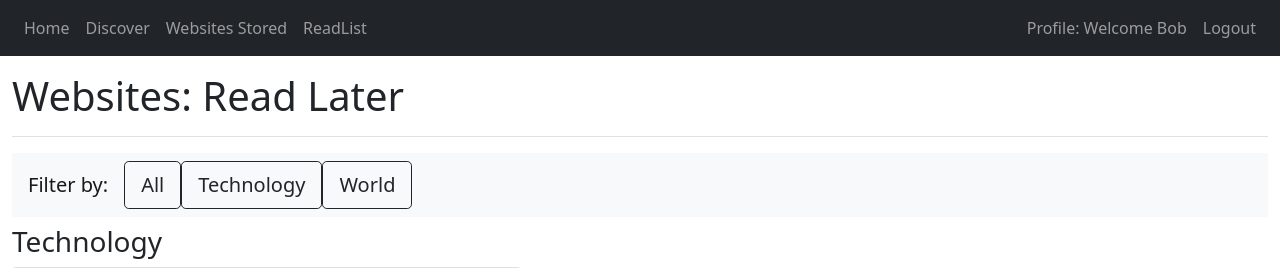
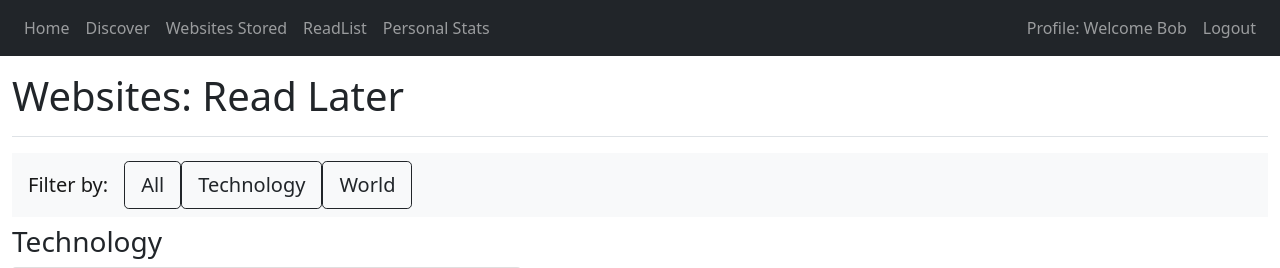
Before and after one commit to Kosmik247/RSS-Feed-Flask, a Flask app: page /read_later in a window 1280 px wide. Shown: the top 268 px of the page. Run offline with Flask 3, Linux system fonts and the light colour scheme; a user stored in the database is signed in; some libraries are stand-ins or nearby versions.

Commit message:
Stats: Initialisation

```diff
--- a/Project Files/website/templates/base.html
+++ b/Project Files/website/templates/base.html
@@ -20,6 +20,7 @@
                 <a class="nav-item nav-link" id="discover" href="/discover">Discover</a>
                 <a class="nav-item nav-link" id="add_links" href="/add_links">Websites Stored</a>
                 <a class="nav-item nav-link" id="read_later" href="/read_later">ReadList</a>
+                <a class="nav-item nav-link" id="user_stats" href="/user_stats">Personal Stats</a>
             {% else %}
                 <a class="nav-item nav-link" id="login" href="/login">Login</a>
                 <a class="nav-item nav-link" id="signUp" href="/sign-up">Sign Up</a>
--- a/Project Files/website/views.py
+++ b/Project Files/website/views.py
@@ -246,3 +246,8 @@ def discover():
         if len(individual_tag_groups) != 1:
             user_websites_sorted.append(individual_tag_groups)
     return render_template("discover.html", user=current_user, discovery=user_websites_sorted)
+
+@views.route('/user_stats', methods=['GET', 'POST'])
+@login_required
+def user_stats():
+    return render_template("user_stats.html", user=current_user)
```
Also changed, not shown: Project Files/instance/users.db.
